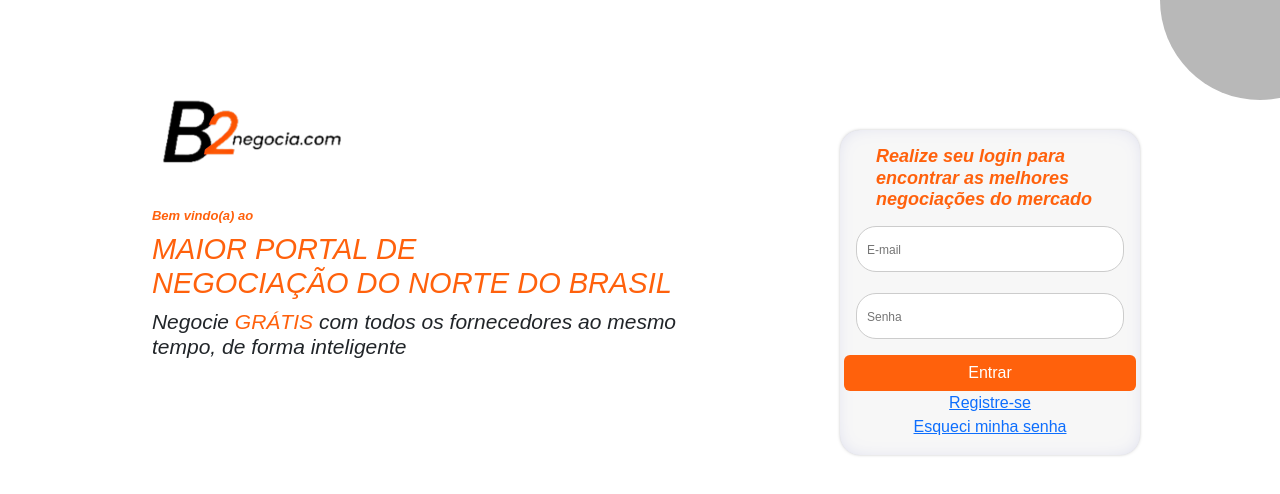
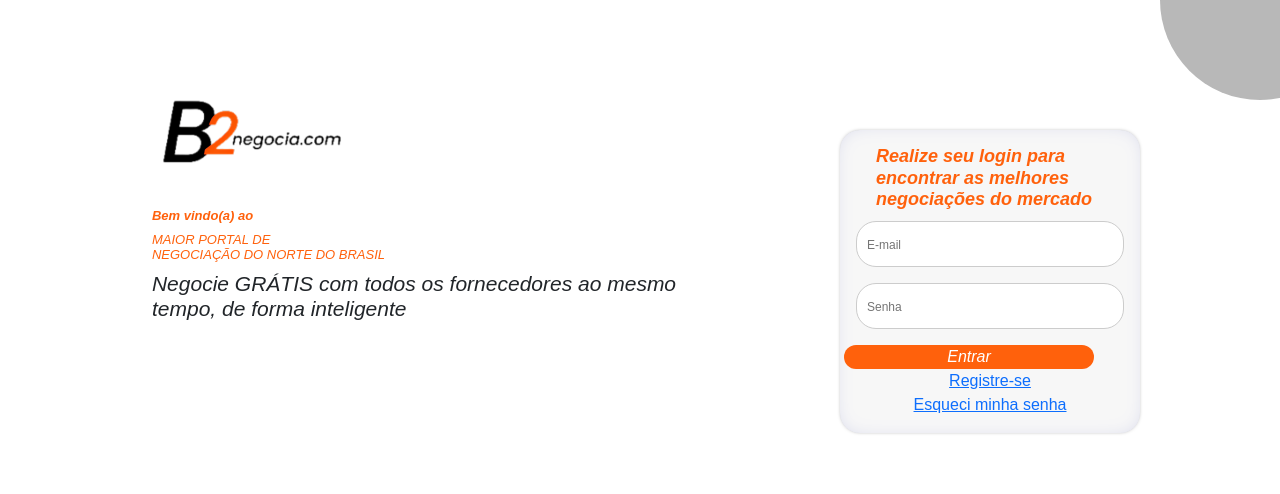
Before and after one commit to vinicius0919/WEBAPP_REACTJS, a React (Create React App) app: page / in a window 1280 px wide. Shown: the top 494 px of the page. Built offline with nearby package versions, Linux system fonts and the light colour scheme; the HTML template or start-up script is replaced by a standard one.

Commit message:
button login fix styles

```diff
--- a/src/styles/Login.css
+++ b/src/styles/Login.css
@@ -6,7 +6,7 @@ h4 {
     line-break: auto;
 }
 
-span#gratis {
+h4#gratis {
     display: inline;
     color: #ff610c
 }
@@ -14,7 +14,6 @@ span#gratis {
 h2#sloganText {
     text-align: left;
     font-style: italic;
-    font-size: 29px;
     color: #ff610c;
 }
 
@@ -48,21 +47,24 @@ div.row.justify-content-evenly {
 }
 
 div.container {
-    position: relative;
-    overflow: hidden;
+    position: absolute;
 }
 
 button.btn.btn-primary {
     background: #ff610c;
+    border-radius: 20px;
+    padding: 0%;
+    width: 250px;
+    font-family: Arial, Helvetica, sans-serif;
+    font-style: italic;
     border: none;
 }
 
 input {
     width: 100%;
-    padding: 5px;
     border: 1px solid #ccc;
     border-radius: 20px;
-    margin-top: 5px;
+    margin-top: 0px;
 }
 
 ::-webkit-input-placeholder { /* Chrome/Opera/Safari */
```
